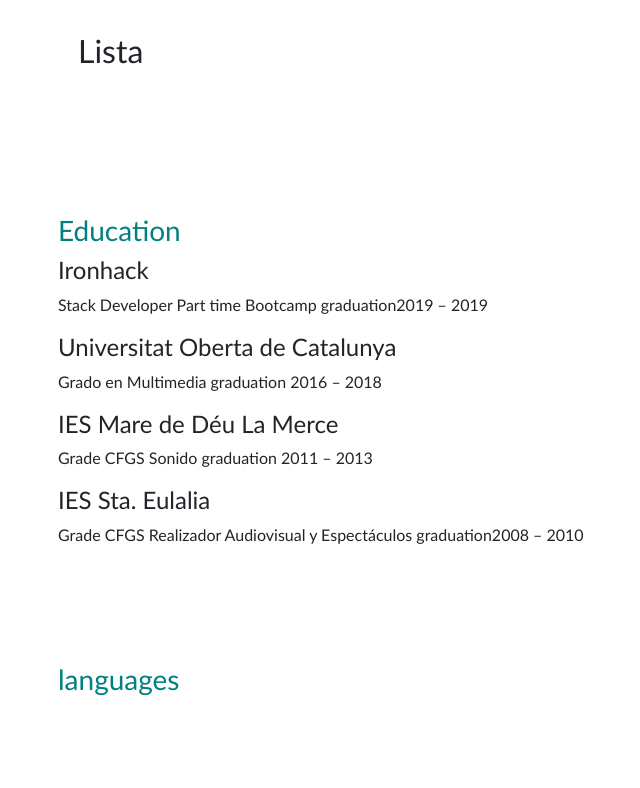
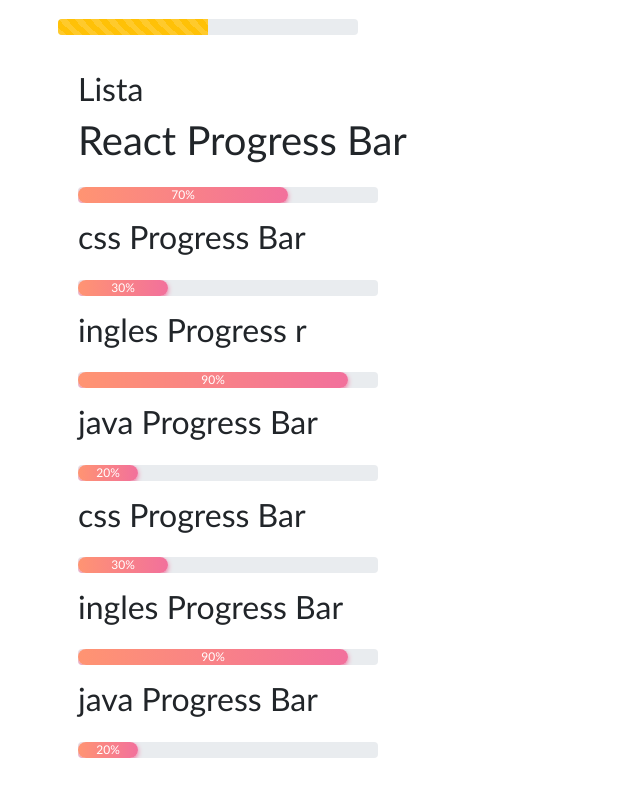
Before and after one commit to johanBautista/jBautista_web, a React (Create React App) app: page /cv in a window 1280 px wide. Shown: the part 1872-2660 px from the top of the page, without its empty margins (27-667 px from the left). Before the commit the page ends 2627 px from the top, so only its background shows below. Built offline with nearby package versions, Linux system fonts and the light colour scheme.

Commit message:
ok  progress

```diff
--- a/src/components/pages/curriculum/Curriculum.js
+++ b/src/components/pages/curriculum/Curriculum.js
@@ -1,11 +1,55 @@
 import React from 'react';
 import './Curriculum.css';
-import { Carousel } from 'react-bootstrap';
+import { Carousel, ProgressBar } from 'react-bootstrap';
 import foto1 from '../../img/b-cv3.jpg';
 import foto2 from '../../img/home.jpg';
 import foto3 from '../../img/wolfgang-hasselmann-WrLY3abIUyU-unsplash.jpg';
 // import LearningBar from './progressbar/ProgressBar';
 // import { Link } from 'react-router-dom';
+
+const Progress = ({ done }) => {
+  const [style, setStyle] = React.useState({});
+
+  setTimeout(() => {
+    const newStyle = {
+      opacity: 1,
+      width: `${done}%`,
+    };
+
+    setStyle(newStyle);
+  }, 200);
+
+  return (
+    <div className="progress">
+      <div className="progress-done" style={style}>
+        {done}%
+      </div>
+    </div>
+  );
+};
+
+const App = () => {
+  return (
+    <>
+      <h1>React Progress Bar</h1>
+      <Progress done="70" />
+      <h2>css Progress Bar</h2>
+      <Progress done="30" />
+      <h2>ingles Progress r</h2>
+      <Progress done="90" />
+      <h2>java Progress Bar</h2>
+      <Progress done="20" />
+      <h2>css Progress Bar</h2>
+      <Progress done="30" />
+      <h2>ingles Progress Bar</h2>
+      <Progress done="90" />
+      <h2>java Progress Bar</h2>
+      <Progress done="20" />
+    </>
+  );
+};
+
+// ReactDOM.render(<App />, document.getElementById('app'));
 
 const Curriculum = () => {
   return (
@@ -155,9 +199,12 @@ const Curriculum = () => {
         </section>
         <section className="containero">
           <h3>Hard Skills</h3>
+          <ProgressBar animated now={50} variant="warning" />
+
           <div className="card-skill">
             <>
               <h2>Lista</h2>
+              <App />
             </>
             {/* <Link> </Link> */}
             <ul>
--- a/src/components/pages/projects/Projects.js
+++ b/src/components/pages/projects/Projects.js
@@ -6,7 +6,7 @@ const Projects = () => {
     <div>
       <i>projects start</i>
       <h3>perro</h3>
-      <ProgressBar porcent='50'/>
+      <ProgressBar animated now={50} variant="warning"  />
     </div>
   );
 };
```
